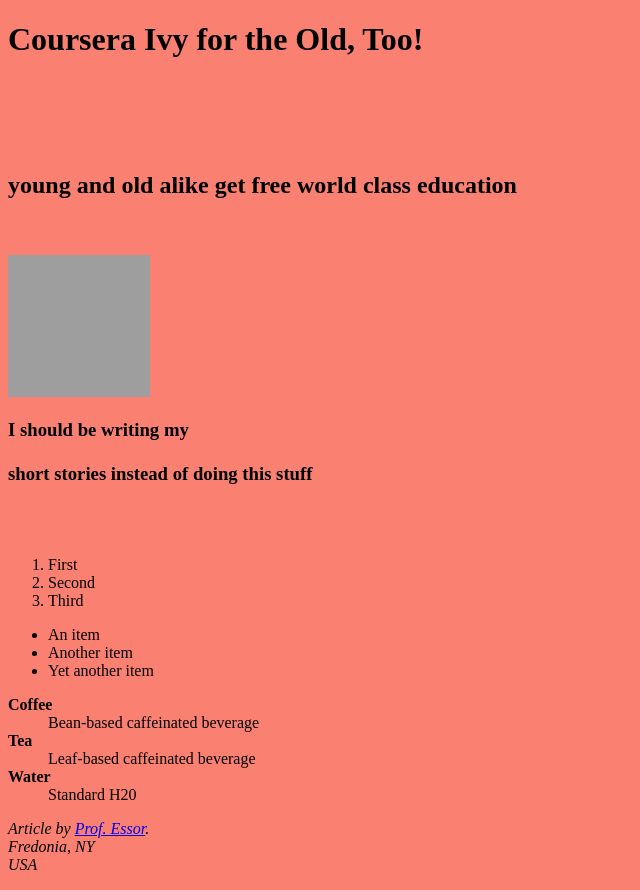
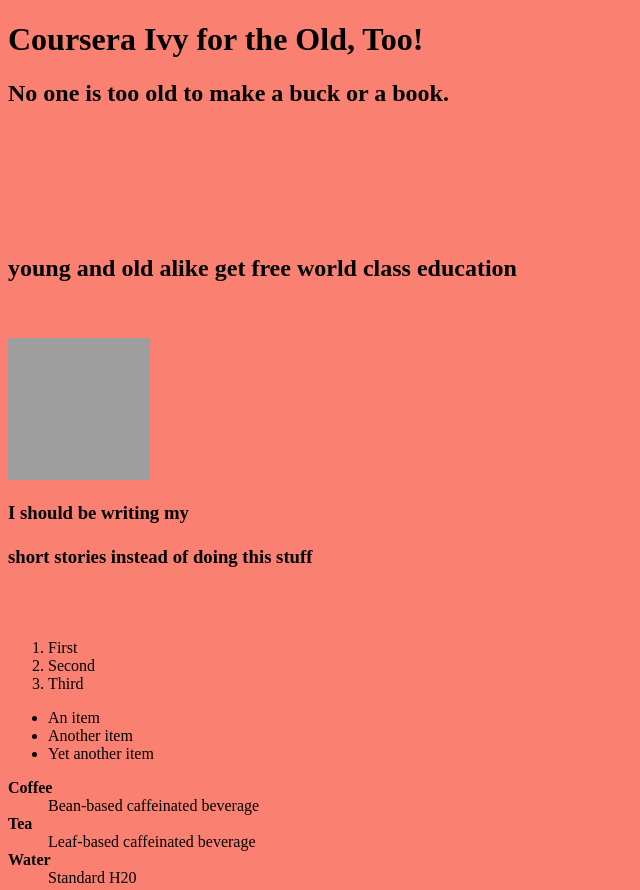
Before and after one commit to BeesWork/Coursera-Ivy, a plain HTML site: page poverty/edu.html in a window 1280 px wide. Shown: the top 890 px of the page, without its empty margins (0-640 px from the left). Drawn offline with Linux system fonts and the light colour scheme; grey boxes are pictures that could not be loaded.

Commit message:
Signed-off-by: BeesWork <boothbee2012@gmail.com>

```diff
--- a/poverty/edu.html
+++ b/poverty/edu.html
@@ -10,6 +10,7 @@
 		<body style="background-color:salmon;">
 
 		<h1>Coursera Ivy for the Old, Too!</h1>
+		<h2>No one is too old to make a buck or a book.<h2>
 
 		<br><br/>
 		<br><br/>
```
